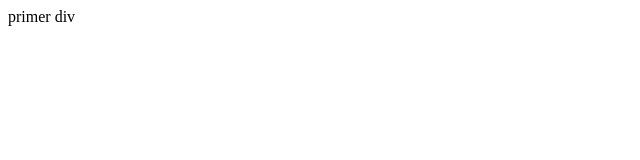
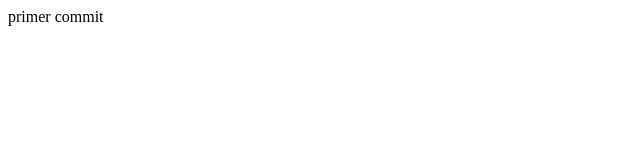
Before and after one commit to MauroC18/curso_git, a plain HTML site: page index.html in a window 1280 px wide. Shown: the full height of the page, 0-640 px from the left. Drawn offline with Linux system fonts and the light colour scheme.

Commit message:
primer commit

```diff
--- a/index.html
+++ b/index.html
@@ -6,6 +6,6 @@
     <title>mauro</title>
 </head>
 <body>
-    <div>primer div</div>
+    <div>primer commit</div>
 </body>
 </html>
```
